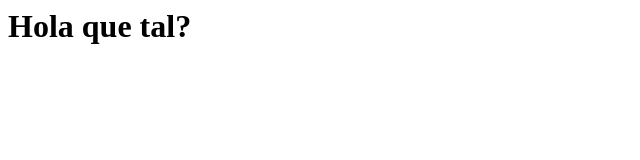
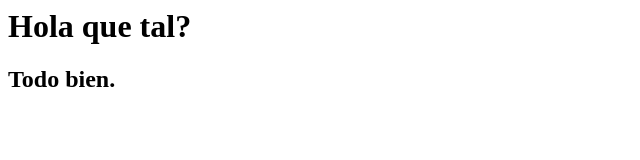
Before and after one commit to Aliad2025/natalia_deploy, a plain HTML site: page index.html in a window 1280 px wide. Shown: the whole page, without its empty margins (0-640 px from the left). Drawn offline with Linux system fonts and the light colour scheme.

Commit message:
modificado el archivo index.html

```diff
--- a/index.html
+++ b/index.html
@@ -2,5 +2,6 @@
 
 	<body>
 		<h1>Hola que tal?</h1>
+		<h2>Todo bien.</h2>
 	</body>
 </html>
```
